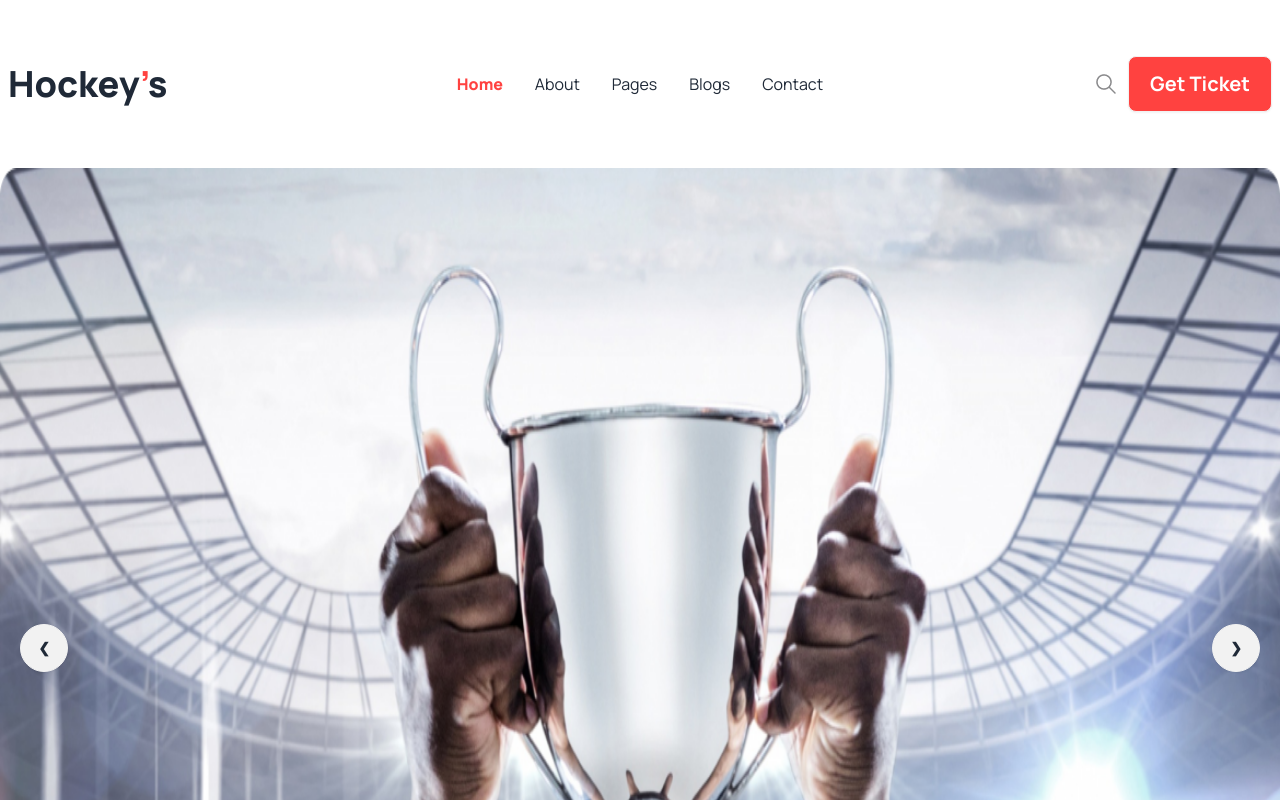
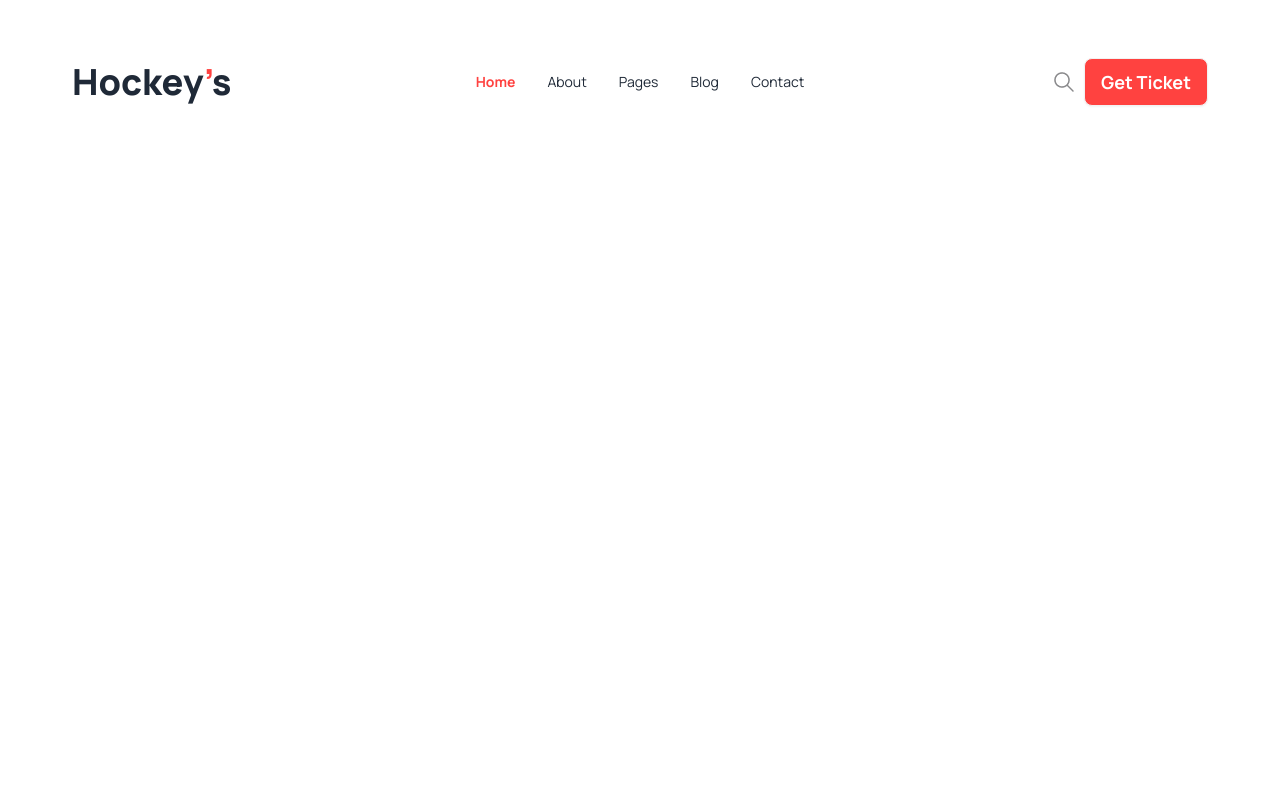
Before and after one commit to MdAktar143/B9-Assignment-03-Hockeys-main, a plain HTML site: page index.html in a window 1280 px wide. Shown: the top 800 px of the page. Drawn offline with nearby package versions, Linux system fonts and the light colour scheme; grey boxes are pictures that could not be loaded.

Commit message:
new navber creation

```diff
--- a/index.html
+++ b/index.html
@@ -38,9 +38,10 @@
 </head>
 
 <body class="font-manrope">
-    <header class="md:container md:mx-auto">
-        <nav>
-            <div class="navbar bg-base-100 mx-auto my-12">
+  <!-- navbar creation -->
+  <header>
+    <nav class="mt-3 mx-auto max-w-6xl md:my-12">
+        <div class="navbar bg-base-100 w">
             <div class="navbar-start">
               <div class="dropdown">
                 <div tabindex="0" role="button" class="btn btn-ghost lg:hidden">
@@ -50,62 +51,27 @@
                   <li><a>Home</a></li>
                   <li><a>About</a></li>
                   <li><a>Pages</a></li>
-                      <li><a>Blogs</a></li>
+                  <li><a>Blog</a></li>
                   <li><a>Contact</a></li>
                 </ul>
               </div>
-                  <h1 class="text-4xl text-clr-1 font-extrabold">Hockey<span class="text-hockey-primary">’</span>s</h1>
+              <h1 class="text-clr-1 text-2xl font-extrabold md:text-4xl">Hockey<span class="text-[#FF4240]">’</span>s</h1>
             </div>
-                <div class="navbar-center hidden lg:flex">
-                  <ul class="menu text-base font-normal text-clr-2 menu-horizontal px-1">
-                    <li><a class="text-hockey-primary font-extrabold">Home</a></li>
+            <div class="navbar-center hidden lg:flex text-lg text-clr-2">
+              <ul class="menu menu-horizontal px-1">
+                  <li><a class="text-hockey-primary font-bold">Home</a></li>
                   <li><a>About</a></li>
                   <li><a>Pages</a></li>
-                      <li><a>Blogs</a></li>
+                  <li><a>Blog</a></li>
                   <li><a>Contact</a></li>
               </ul>
             </div>
-                <div class="navbar-end flex flex-row gap-x-2.5">
-                        <img class="size-6 invisible md:visible" src="./images/search-icon.png" alt="">
-                        <a class="btn bg-hockey-primary text-white text-xl font-bold w-36 h-14 px-4">Get Ticket</a>
+            <div class="navbar-end flex gap-x-2">
+                <img class="invisible md:visible" src="./images/search-icon.png" alt="">
+              <a class="btn bg-hockey-primary font-bold text-lg text-[#FFF]">Get Ticket</a>
             </div>
           </div>
     </nav>
   </header>
-    <main>
-        <section class="md:container md:mx-auto">
-            <div class="carousel w-full">
-                <div id="slide1" class="carousel-item relative w-full">
-                  <img src="./images/hs.png" class="w-full" />
-                  <div class="absolute flex justify-between transform -translate-y-1/2 left-5 right-5 top-1/2">
-                    <a href="#slide4" class="btn btn-circle">❮</a>
-                    <a href="#slide2" class="btn btn-circle">❯</a>
-                  </div>
-                </div>
-                <div id="slide2" class="carousel-item relative w-full">
-                  <img src="https://daisyui.com/images/stock/photo-1609621838510-5ad474b7d25d.jpg" class="w-full" />
-                  <div class="absolute flex justify-between transform -translate-y-1/2 left-5 right-5 top-1/2">
-                    <a href="#slide1" class="btn btn-circle">❮</a>
-                    <a href="#slide3" class="btn btn-circle">❯</a>
-                  </div>
-                </div>
-                <div id="slide3" class="carousel-item relative w-full">
-                  <img src="https://daisyui.com/images/stock/photo-1414694762283-acccc27bca85.jpg" class="w-full" />
-                  <div class="absolute flex justify-between transform -translate-y-1/2 left-5 right-5 top-1/2">
-                    <a href="#slide2" class="btn btn-circle">❮</a>
-                    <a href="#slide4" class="btn btn-circle">❯</a>
-                  </div>
-                </div>
-                <div id="slide4" class="carousel-item relative w-full">
-                  <img src="https://daisyui.com/images/stock/photo-1665553365602-b2fb8e5d1707.jpg" class="w-full" />
-                  <div class="absolute flex justify-between transform -translate-y-1/2 left-5 right-5 top-1/2">
-                    <a href="#slide3" class="btn btn-circle">❮</a>
-                    <a href="#slide1" class="btn btn-circle">❯</a>
-                  </div>
-                </div>
-              </div>
-        </section>
-    </main>
-
 </body>
 </html>
```
Lines whose indentation alone changed are shown as unchanged.
